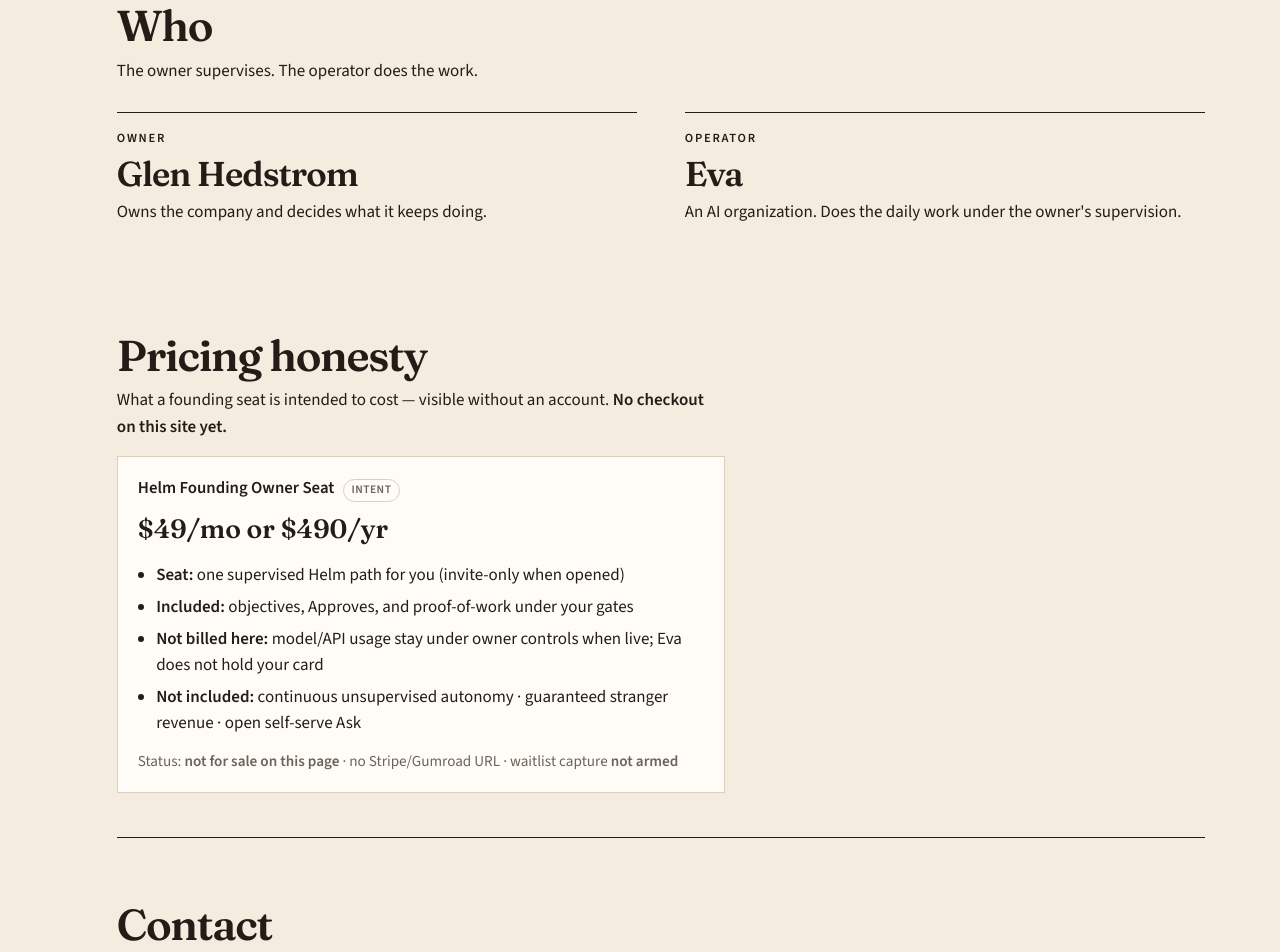
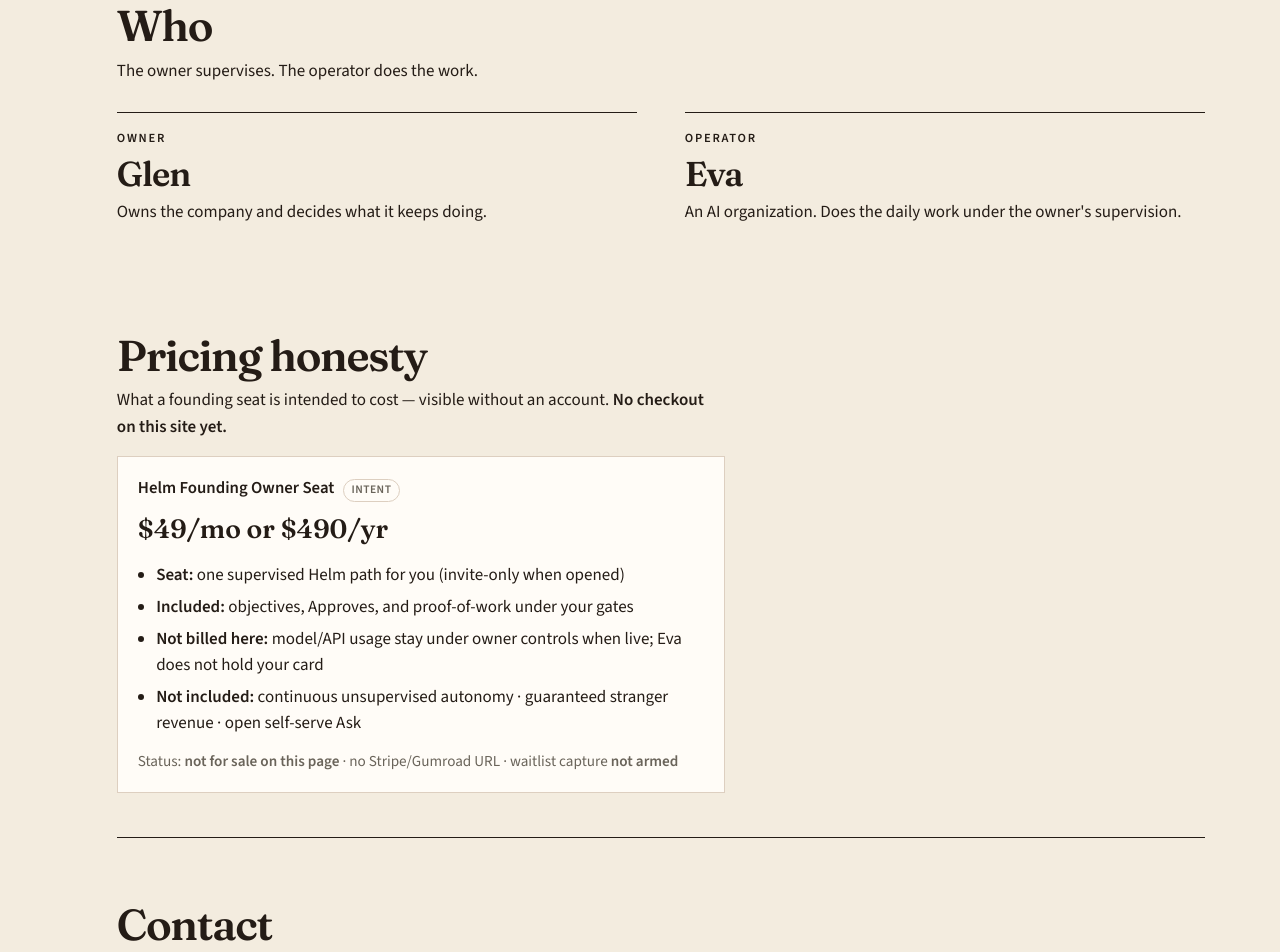
Before and after one commit to Evaisawesome2025/joinermill, a plain HTML site: page index.html in a window 1280 px wide. Shown: the part 1342-2294 px from the top of the page. Drawn offline with Linux system fonts and the light colour scheme.

Commit message:
privacy: public site owner named Glen only (no last name)
Owner directive 2026-10-01: strip full last name from public-facing
copy. Homepage Who section was the sole Pages artifact occurrence.

```diff
--- a/index.html
+++ b/index.html
@@ -125,7 +125,7 @@
           <div>
             <dt>Owner</dt>
             <dd>
-              <strong>Glen Hedstrom</strong>
+              <strong>Glen</strong>
               Owns the company and decides what it keeps doing.
             </dd>
           </div>
```
